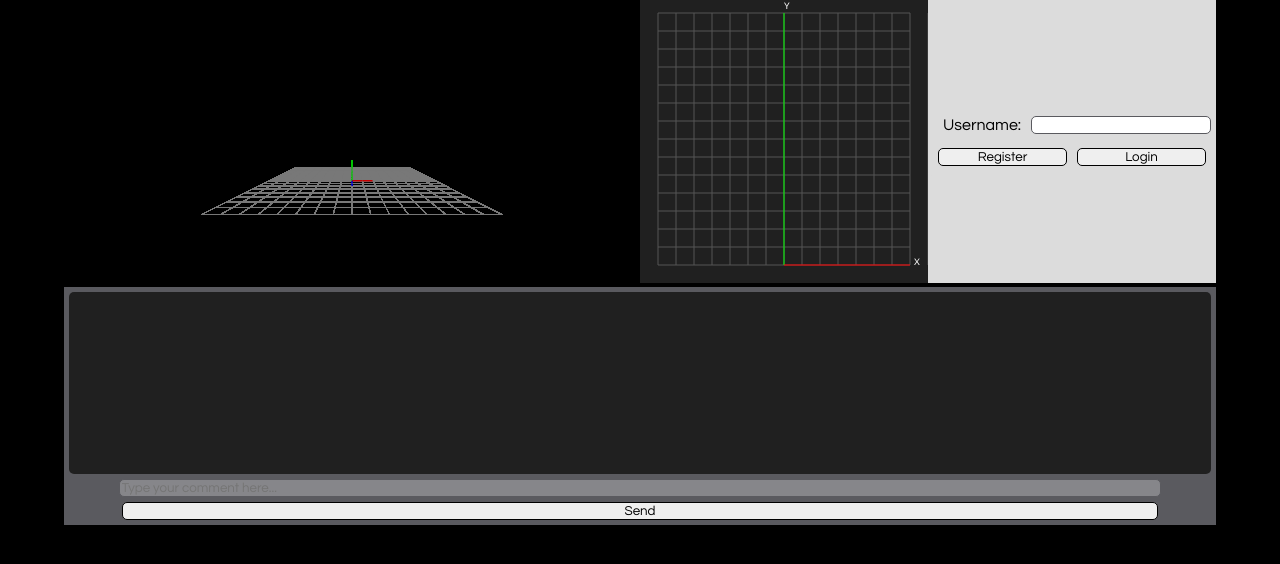
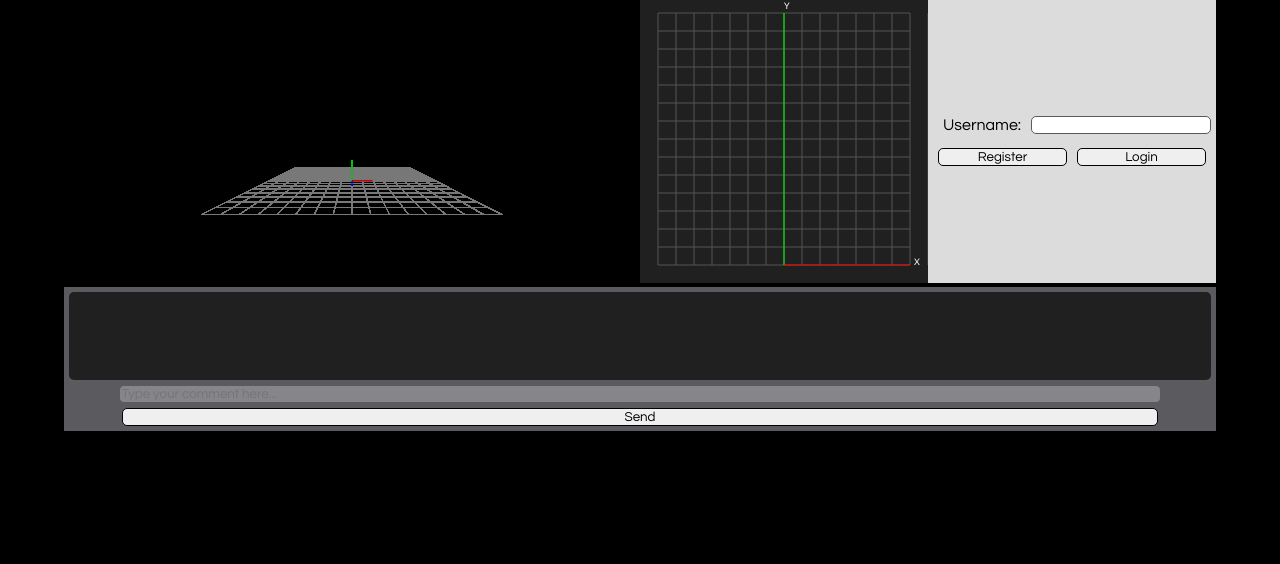
Before and after one commit to mldnantic/aurora, a website: page GeometrySolverWeb/public/index.html in a window 1280 px wide. Shown: the part 94-658 px from the top of the page. Drawn offline with nearby package versions, Linux system fonts and the light colour scheme; no server answers.

Commit message:
bug fixes and improvements

```diff
--- a/GeometrySolverWeb/public/main.css
+++ b/GeometrySolverWeb/public/main.css
@@ -127,7 +127,7 @@ button
     display: flex;
     flex-direction: row;
     min-height: 33%;
-    max-height: 66%;
+    /* max-height: 66%; */
     /* margin: 5%; */
     /* margin-top: 0%; */
     /* margin-bottom: 0%; */
@@ -202,7 +202,8 @@ button
 {
     display: flex;
     flex-direction: column-reverse;
-    min-height: 33%;
+    height: 20%;
+    /* min-height: 33%; */
     /* max-height: 50%; */
     background-color: rgb(90, 90, 95);
     /* margin: 5%; */
```
